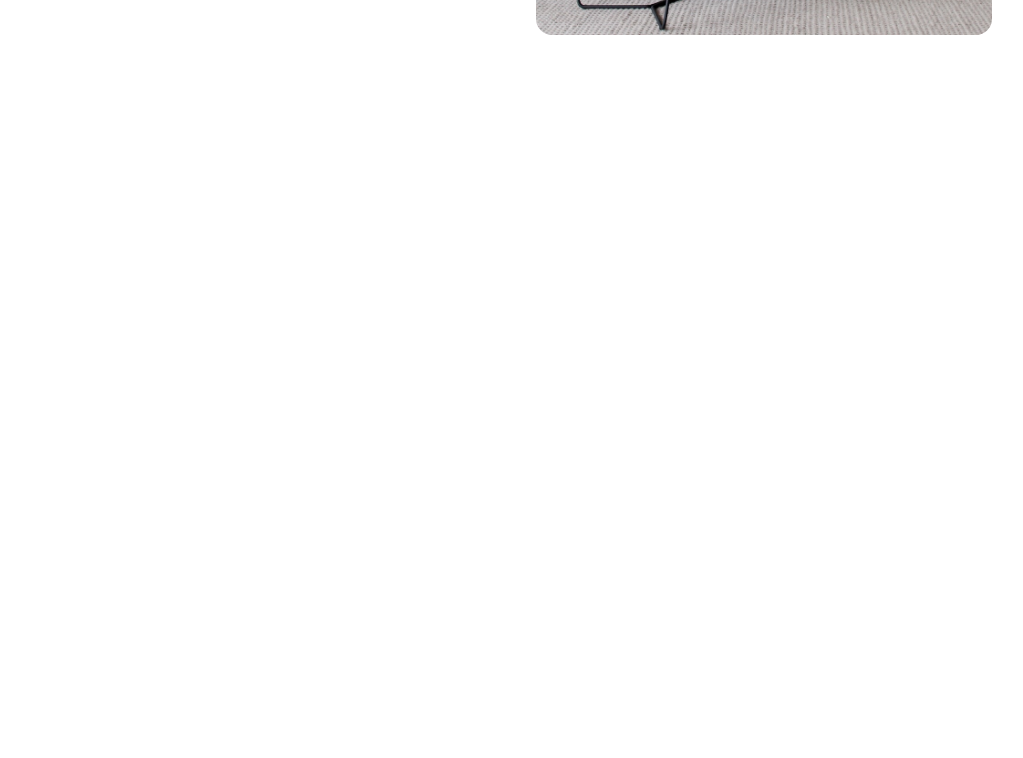
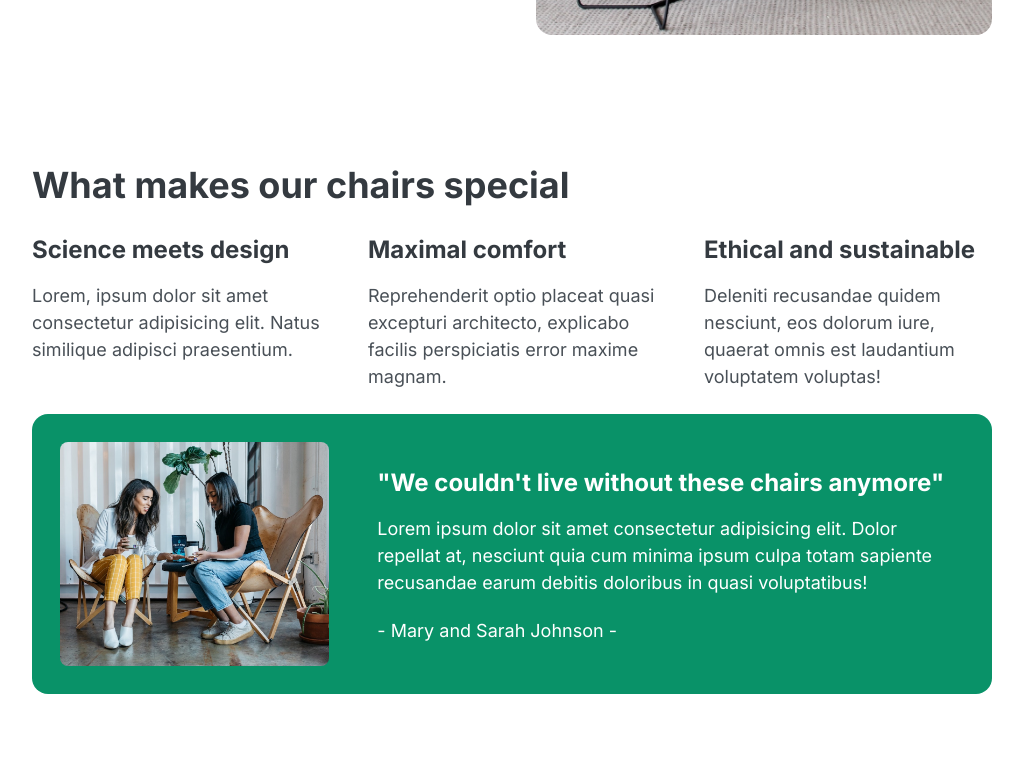
Before and after one commit to huyphamfc/sass-scss, a plain HTML site: page 01--Chair-Shop/index.html in a window 1280 px wide. Shown: the part 485-1243 px from the top of the page, without its empty margins (128-1151 px from the left). Before the commit the page ends 800 px from the top, so only its background shows below. Drawn offline with Linux system fonts and the light colour scheme.

Commit message:
Chair Shop - build Intro

```diff
--- a/01--Chair-Shop/index.html
+++ b/01--Chair-Shop/index.html
@@ -25,6 +25,45 @@
         </div>
         <img class="header__img" src="./img/hero.jpg" alt="Chair Shop">
     </header>
+    <main>
+        <!-- Intro -->
+        <section class="intro">
+            <h2 class="intro__heading">What makes our chairs special</h2>
+            <ul class="intro__items">
+                <li>
+                    <h3 class="intro-heading-sub">Science meets design</h3>
+                    <p class="intro-paragraph">
+                        Lorem, ipsum dolor sit amet consectetur adipisicing elit. Natus similique adipisci praesentium.
+                    </p>
+                </li>
+                <li>
+                    <h3 class="intro-heading-sub">Maximal comfort</h3>
+                    <p class="intro-paragraph">
+                        Reprehenderit optio placeat quasi excepturi architecto, explicabo facilis perspiciatis error
+                        maxime magnam.
+                    </p>
+                </li>
+                <li>
+                    <h3 class="intro-heading-sub">Ethical and sustainable</h3>
+                    <p class="intro-paragraph">
+                        Deleniti recusandae quidem nesciunt, eos dolorum iure, quaerat omnis est laudantium voluptatem
+                        voluptas!
+                    </p>
+                </li>
+            </ul>
+            <div class="intro__testimonial">
+                <img class="intro-img" src="./img/customers.jpg" alt="Customers">
+                <div class="intro-content">
+                    <p class="intro-quote">"We couldn't live without these chairs anymore"</p>
+                    <p class="intro-detail">
+                        Lorem ipsum dolor sit amet consectetur adipisicing elit. Dolor repellat at, nesciunt quia cum
+                        minima ipsum culpa totam sapiente recusandae earum debitis doloribus in quasi voluptatibus!
+                    </p>
+                    <p class="intro-author">- Mary and Sarah Johnson -</p>
+                </div>
+            </div>
+        </section>
+    </main>
 </body>
 
 </html>
--- a/01--Chair-Shop/scss/abstracts/_extends.scss
+++ b/01--Chair-Shop/scss/abstracts/_extends.scss
@@ -1,6 +1,7 @@
 .container {
   max-width: 960px;
-  margin: $ws-layout-padding auto;
+  margin: 0 auto;
+  padding: $ws-layout-padding 0;
 }
 
 .formatImg {
--- a/01--Chair-Shop/scss/abstracts/_variables.scss
+++ b/01--Chair-Shop/scss/abstracts/_variables.scss
@@ -1,6 +1,8 @@
 // FONT SIZE
 $fs-default: 1.8rem;
 $fs-heading-primary: 4.4rem;
+$fs-heading-secondary: 3.6rem;
+$fs-heading-tertiary: 2.4rem;
 $fs-button-large: 1.8rem;
 $fs-button-small: 1.4rem;
 
@@ -13,6 +15,8 @@ $color-grey-shade: #343a40;
 // WHITE SPACE
 $ws-layout-padding: 6.4rem;
 $ws-heading-margin-primary: 3.2rem;
+$ws-heading-margin-secondary: 2.8rem;
+$ws-heading-margin-tertiary: 1.8rem;
 $ws-paragraph-margin: 2.4rem;
 
 // LINE HEIGHT
@@ -23,6 +27,7 @@ $line-height-paragraph: 1.5;
 $letter-spacing-heading: -0.1rem;
 
 // BORDER RADIUS
+$border-r-small: 0.8rem;
 $border-r-medium: 1.6rem;
 $border-r-btn-large: 2.8rem;
 $border-r-btn-small: 1.2rem;
--- a/01--Chair-Shop/scss/base/_reset.scss
+++ b/01--Chair-Shop/scss/base/_reset.scss
@@ -14,6 +14,10 @@ body {
   color: $color-grey;
 }
 
+ul {
+  list-style: none;
+}
+
 a {
   text-decoration: none;
   color: inherit;
--- /dev/null
+++ b/01--Chair-Shop/scss/layout/_intro.scss
@@ -0,0 +1,51 @@
+.intro {
+  @extend .container;
+
+  .intro__heading {
+    @include formatHeading($fs-heading-secondary, $ws-heading-margin-secondary);
+  }
+
+  .intro__items {
+    @include grid(3, 4.8rem);
+
+    .intro-heading-sub {
+      @include formatHeading($fs-heading-tertiary, $ws-heading-margin-tertiary);
+    }
+
+    .intro-paragraph {
+      @extend .formatParagraph;
+    }
+  }
+
+  .intro__testimonial {
+    @include grid(3, 4.8rem);
+    @include roundCorner($border-r-medium);
+    background-color: $color-palette;
+    padding: 2.8rem;
+
+    .intro-img {
+      @extend .formatImg;
+      @include roundCorner($border-r-small);
+    }
+
+    .intro-content {
+      grid-column: 2/-1;
+      margin: auto 0;
+
+      .intro-quote {
+        @include formatHeading(
+          $fs-heading-tertiary,
+          $ws-heading-margin-tertiary
+        );
+        color: $color-grey-tint;
+        font-weight: 700;
+      }
+
+      .intro-detail {
+        @extend .formatParagraph;
+      }
+
+      color: $color-grey-tint;
+    }
+  }
+}
--- a/01--Chair-Shop/scss/main.scss
+++ b/01--Chair-Shop/scss/main.scss
@@ -6,5 +6,6 @@
 @import "./abstracts/extends";
 
 @import "./layout/header";
+@import "./layout/intro";
 
 @import "./components/button";
```
Also changed, not shown: 01--Chair-Shop/css/main.css, 1 other file.
